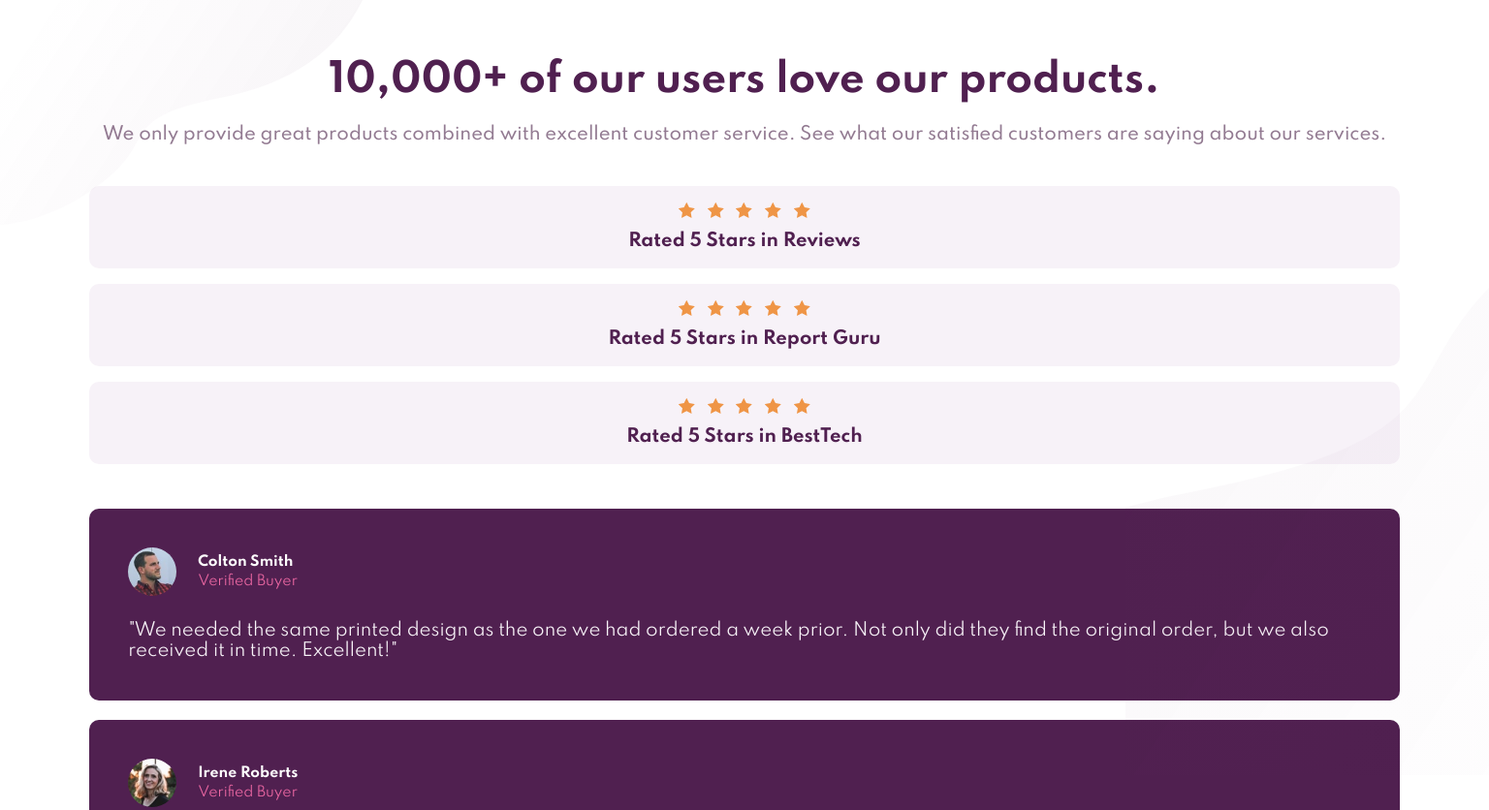
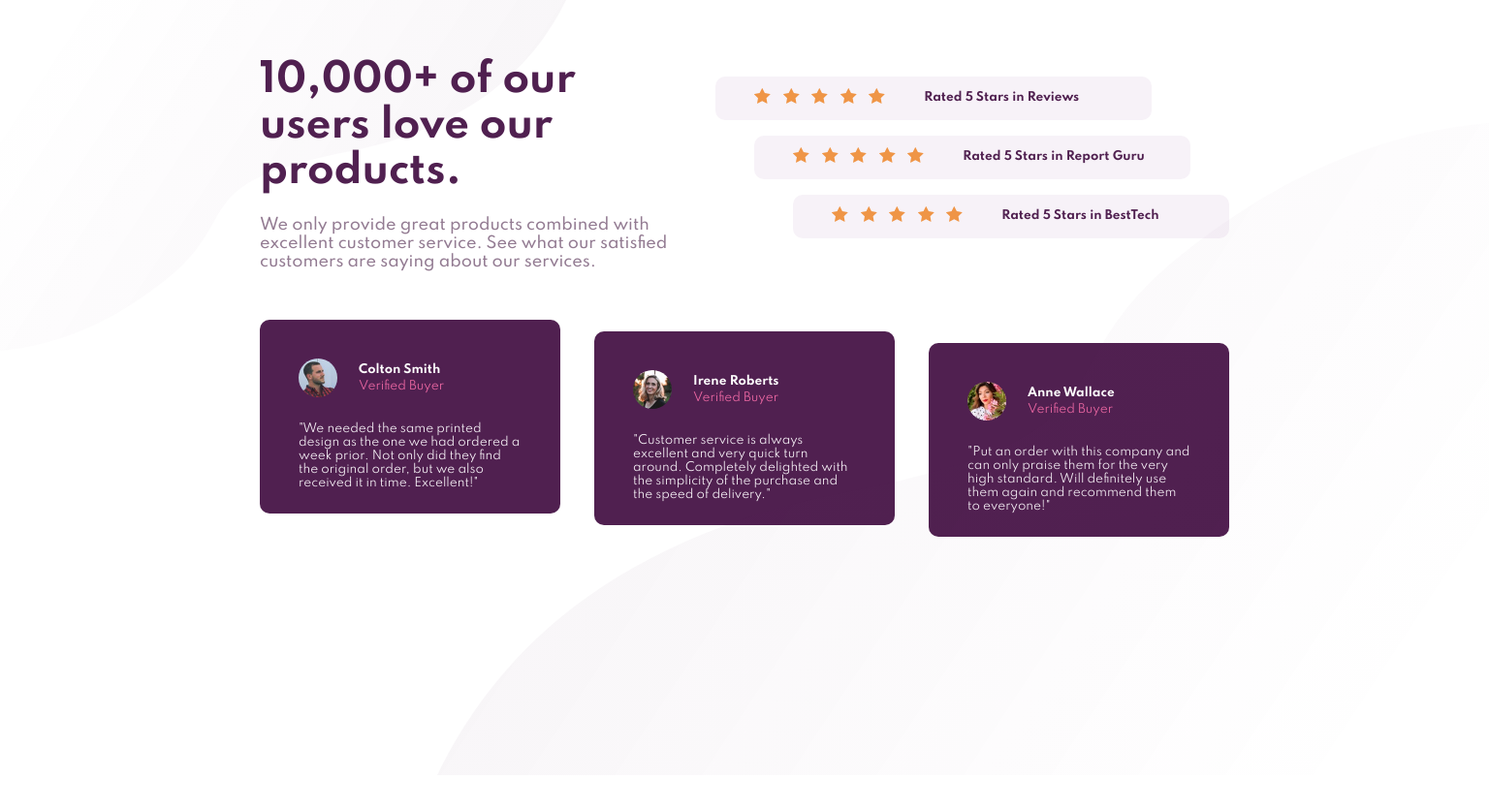
Before and after one commit to EuTechT/social-proof-section-master, a plain HTML site: page index.html in a window 1536 px wide. Shown: the top 836 px of the page at 97% size. After the commit the page ends 800 px from the top, so only its background shows below. Drawn offline with Linux system fonts and the light colour scheme.

Commit message:
Final version

```diff
--- a/index.html
+++ b/index.html
@@ -25,10 +25,10 @@
   </head>
   <body>
     <img class="bg-top-mobile" src="./public/images/bg-pattern-top-mobile.svg" alt="Bg Pattern Top Mobile">
-    <img class="bg-top-desktop" src="./public/images/bg-pattern-top-mobile.svg" alt="Bg Pattern Top Mobile">
+    <img class="bg-top-desktop" src="./public/images/bg-pattern-top-desktop.svg" alt="Bg Pattern Top Mobile">
 
     <img class="bg-bottom-mobile" src="./public/images/bg-pattern-bottom-mobile.svg" alt="Bg Pattern Bottom Mobile">
-    <img class="bg-bottom-desktop" src="./public/images/bg-pattern-bottom-mobile.svg" alt="Bg Pattern Bottom Mobile">
+    <img class="bg-bottom-desktop" src="./public/images/bg-pattern-bottom-desktop.svg" alt="Bg Pattern Bottom Mobile">
 
     <div id="container">
       <header class="container__header">
--- a/public/styles/style.css
+++ b/public/styles/style.css
@@ -14,7 +14,7 @@
     left: 0;
 }
 
-.bg-top-desktop {
+.bg-top-desktop, .bg-bottom-desktop {
     display: none;
 }
 
@@ -22,10 +22,6 @@
     position: fixed;
     bottom: 0;
     right: 0;
-}
-
-.bg-bottom-desktop {
-    display: none;
 }
 
 /*
@@ -138,3 +134,130 @@
     font-size: 1.8rem;
     color: var(--text);
 }
+
+/*
+    MEDIA QUERIES
+*/
+@media all and (min-width: 900px) {
+    .container__comments {
+        width: 100%;
+
+        display: flex;
+        flex-wrap: wrap;
+        justify-content: space-between;
+    }
+
+    .comments__customer {
+        width: 48%;
+    }
+}
+
+@media all and (min-width: 1024px) {
+    .bg-top-desktop, .bg-bottom-desktop {
+        display: inline-block;
+    }
+
+    .bg-top-mobile, .bg-bottom-mobile {
+        display: none;
+    }
+
+    #container {
+        width: 76vw;
+        max-width: 1000px;
+        display: grid;
+        grid-template-columns: 2fr 2fr;
+        grid-template-areas:
+        'header rating'
+        'comments comments';
+        gap: 5rem 10rem;
+    }
+
+    .container__header {
+        align-items: flex-start;
+        grid-area: header;
+
+        margin-bottom: 0;
+    }
+
+    .container__rating {
+        grid-area: rating;
+
+        justify-self: center;
+        align-self: center;
+
+        margin-bottom: 0;
+    }
+
+    .container__comments {
+        grid-area: comments;
+    }
+
+    .header__title {
+        font-size: 4rem;
+    }
+
+    .header__description {
+        font-size: 1.6rem;
+    }
+
+    .header__title, .header__description {
+        text-align: left;
+    }
+
+    .rating__stars {
+        height: 45px;
+        flex-direction: row;
+        justify-content: flex-start;
+    }
+
+    .stars__img {
+        margin: 0 4rem;
+    }
+
+    .stars__description {
+        font-size: 1.2rem;
+    }
+}
+
+
+@media all and (min-width: 1296px) {
+    .rating__stars:nth-child(1) {
+        margin-left: -8rem;
+    }
+
+    .rating__stars:nth-child(2) {
+        margin-left: -4rem;
+    }
+
+    .container__comments {
+        display: flex;
+        justify-content: space-between;
+    }
+
+    .comments__customer {
+        flex-wrap: nowrap;
+        width: 31%;
+        height: 200px;
+        margin-bottom: 0;
+    }
+
+    .comments__customer:nth-child(2) {
+        margin-top: 1.2rem;
+    }
+
+    .comments__customer:nth-child(3) {
+        margin-top: 2.4rem;
+    }
+
+    .customer__header img {
+        height: 40px;
+    }
+
+    .header__customer-info strong, .header__customer-info span {
+        font-size: 1.2rem;
+    }
+
+    .customer__paragraph {
+        font-size: 1.2rem;
+    }
+}
```
